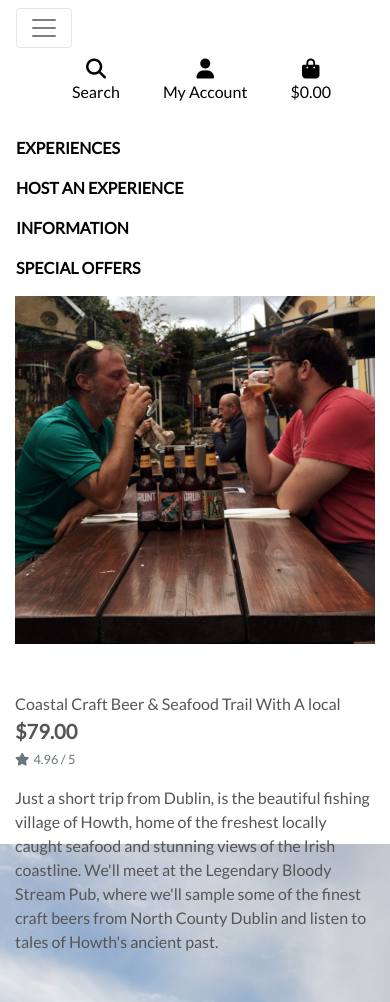
After one commit to Code-Institute-Submissions/devgithubs-experia, a Django app: page /experiences/2 in a window 390 px wide, after a click that opens the changed part. The commit adds this page. Run offline with Django 3.2, Linux system fonts and the light colour scheme; data comes from the database, SQL or seed files in the repository; some libraries are stand-ins or nearby versions.

Commit message:
added product details functionality, template, view, mobile css

```diff
--- a/experia/urls.py
+++ b/experia/urls.py
@@ -18,12 +18,13 @@ from django.urls import path, include
 from django.conf import settings
 from django.conf.urls.static import static
 from home.views import HomeView
-from experiences.views import ExperienceView
+# from experiences.views import ExperienceView
 
 
 urlpatterns = [
     path('admin/', admin.site.urls),
     path('accounts/', include('allauth.urls')),
     path('', HomeView.as_view(), name='home'),
-    path('experiences/', ExperienceView.as_view(), name='experiences'),
+    path('experiences/', include('experiences.urls')),
+    # path('experiences/', ExperienceView.as_view(), name='experiences'),
 ] + static(settings.MEDIA_URL, document_root=settings.MEDIA_ROOT)
--- a/experiences/templates/experiences/experiences.html
+++ b/experiences/templates/experiences/experiences.html
@@ -26,11 +26,11 @@
                         <div class="col-sm-6 col-md-6 col-lg-4 col-xl-3">
                             <div class="card h-100 border-0">
                                 {% if experience.image %}
-                                <a href="">
+                                <a href="{% url 'experiences_detail' experience.id %}">
                                     <img class="card-img-top img-fluid" src="{{ experience.image.url }}" alt="{{ experience.name }}">
                                 </a>
                                 {% else %}
-                                <a href="">
+                                <a href="{% url 'experiences_detail' experience.id %}">
                                     <img class="card-img-top img-fluid" src="{{ MEDIA_URL }}noimage.png" alt="{{ experience.name }}">
                                 </a>
                                 {% endif %}
--- /dev/null
+++ b/experiences/templates/experiences/experiences_detail.html
@@ -0,0 +1,43 @@
+{% extends "base.html" %}
+{% load static %}
+
+{% block page_header %}
+    <div class="container header-container">
+        <div class="row">
+            <div class="col"></div>
+        </div>
+    </div>
+{% endblock %}
+
+{% block content %}
+    <div class="overlay"></div>
+    <div class="container-fluid">
+        <div class="row">
+            <div class="col-12 col-md-6 col-lg-4 offset-lg-2">
+                <div class="image-container my-5">
+                    {% if experience.image %}
+                        <a href="{{ experience.image.url }}" target="_blank">
+                            <img class="card-img-top img-fluid" src="{{ experience.image.url }}" alt="{{ experience.name }}">
+                        </a>
+                        {% else %}
+                        <a href="">
+                            <img class="card-img-top img-fluid" src="{{ MEDIA_URL }}noimage.png" alt="{{ experience.name }}">
+                        </a>
+                    {% endif %}
+                </div>
+            </div>
+            <div class="col-12 col-md-6 col-lg-4">
+                <div class="product-details-container mb-5 mt-md-5">
+                    <p class="mb-0">{{ experience.name }}</p>
+                    <p class="lead mb-0 text-left font-weight-bold">${{ experience.price }}</p>
+                    {% if experience.rating %}
+                        <small class="text-muted"><i class="fas fa-star mr-1"></i>{{ experience.rating }} / 5</small>
+                    {% else %}
+                        <small class="text-muted">No Rating</small>
+                    {% endif %}
+                    <p class="mt-3">{{ experience.description }}</p>
+                </div>
+            </div>
+        </div>
+    </div>
+{% endblock %}
--- a/experiences/urls.py
+++ b/experiences/urls.py
@@ -1,6 +1,9 @@
 from django.urls import path
-from .views import ExperienceView
+from . import views
+# from .views import ExperienceView
+
 
 urlpatterns = [
-    path('', ExperienceView.as_view(), name='experiences'),
+    path('', views.all_experiences, name='experiences'),
+    path('<experience_id>', views.experiences_detail, name='experiences_detail'),
 ]
--- a/experiences/views.py
+++ b/experiences/views.py
@@ -1,21 +1,45 @@
-from django.views.generic import TemplateView
-from django.shortcuts import render
+# from django.views.generic import TemplateView
+from django.shortcuts import render, get_object_or_404
 from .models import Experiences
 
 
-class ExperienceView(TemplateView):
-    '''
-    Class view to display experiences page
-    '''
-    model = Experiences
-    context_object_name = 'experiences'
-    template_name = "experiences/experiences.html"
-    query_set = Experiences.objects.all()
+# class ExperienceView(TemplateView):
+#     '''
+#     Class view to display experiences page
+#     '''
+#     model = Experiences
+#     context_object_name = 'experiences'
+#     template_name = "experiences/experiences.html"
+#     query_set = Experiences.objects.all()
 
-    def get_query_set(self):
-        return self.query_set
+#     def get_query_set(self):
+#         return self.query_set
 
-    def get(self, request, *args, **kwargs):
-        # GET method
-        context = {'experiences': self.get_query_set()}
-        return render(request, self.template_name, context)
+#     def get(self, request, *args, **kwargs):
+#         # GET method
+#         context = {'experiences': self.get_query_set()}
+#         return render(request, self.template_name, context)
+
+
+def all_experiences(request):
+    """ A view to show all experiences, including sorting and search queries """
+
+    experiences = Experiences.objects.all()
+
+    context = {
+        'experiences': experiences,
+    }
+
+    return render(request, 'experiences/experiences.html', context)
+
+
+def experiences_detail(request, experience_id):
+    """ A view to show individual experience details """
+
+    experience = get_object_or_404(Experiences, pk=experience_id)
+
+    context = {
+        'experience': experience,
+    }
+
+    return render(request, 'experiences/experiences_detail.html', context)
--- a/home/templates/home/index.html
+++ b/home/templates/home/index.html
@@ -18,7 +18,7 @@
                 </h1>
                 <div class="my-5">
                     <h4>
-                        <a href="" class="shop-now-button btn btn-lg rounded-0 text-uppercase py-3">Explore</a>
+                        <a href="{% url 'experiences' %}" class="shop-now-button btn btn-lg rounded-0 text-uppercase py-3">Explore</a>
                     </h4>
                 </div>
             </div>
--- a/static/css/base.css
+++ b/static/css/base.css
@@ -93,3 +93,14 @@ body {
         padding-top: 164px;
     }
 }
+
+/* pad the top a bit when navbar is collapsed on mobile */
+@media (max-width: 991px) {
+    .header-container {
+        padding-top: 116px;
+    }
+
+    body {
+        height: calc(100vh - 116px);
+    }
+}
--- a/templates/includes/main-nav.html
+++ b/templates/includes/main-nav.html
@@ -7,8 +7,8 @@
             <div class="dropdown-menu border-0" aria-labelledby="all-products-link">
                 <a href="" class="dropdown-item">By Price</a>
                 <a href="" class="dropdown-item ">By Rating</a>
-                <a href="" class="dropdown-item ">By Category</a>
-                <a href="" class="dropdown-item">All Products</a>
+                <a href="" class="dropdown-item ">By City</a>
+                <a href="{% url 'experiences' %}" class="dropdown-item">All Experiences</a>
             </div>
         </li>
 
```
